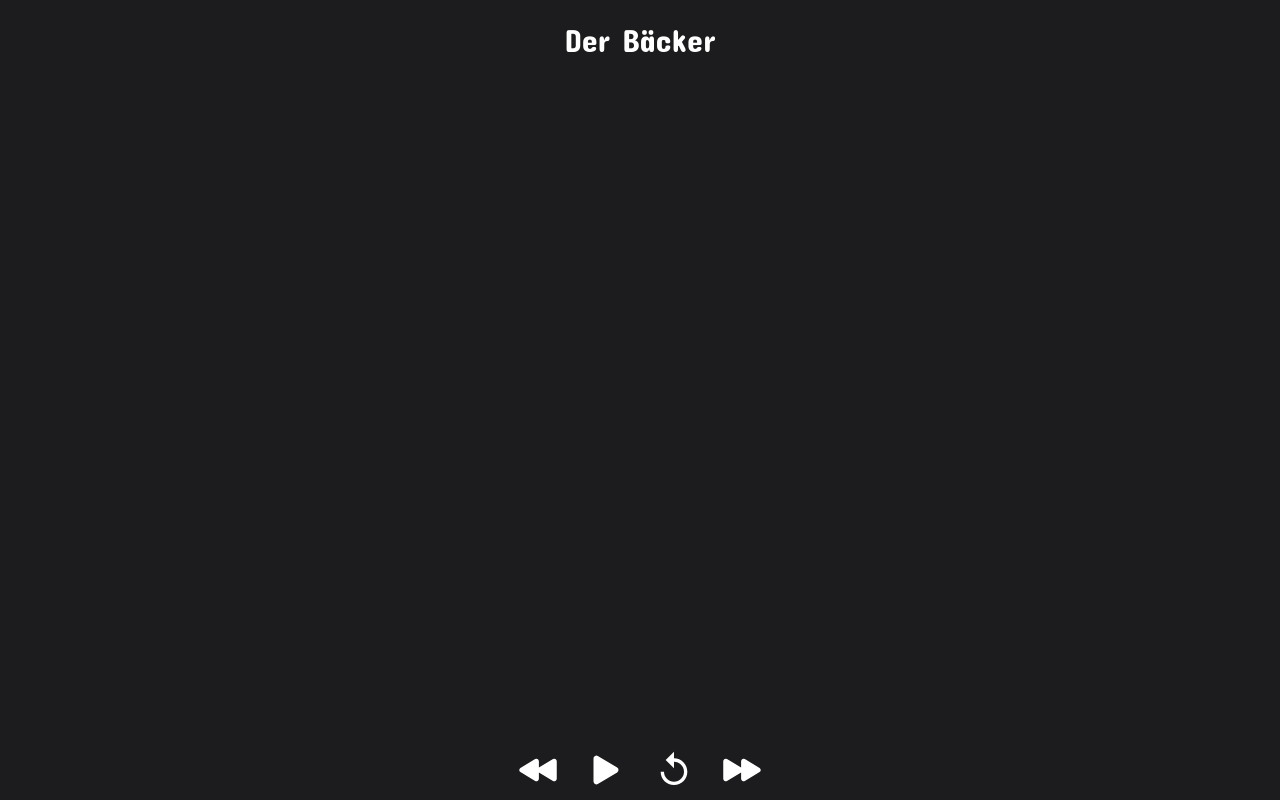
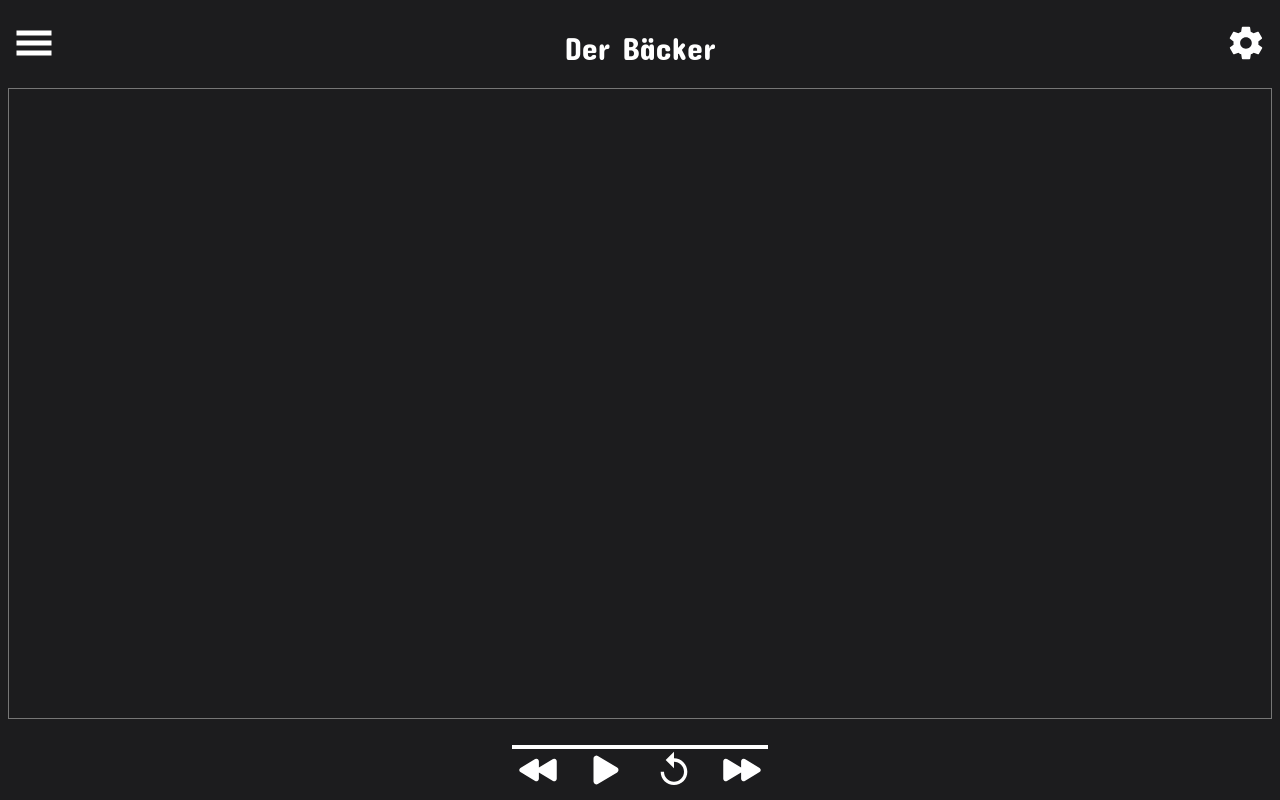
Before and after one commit to ananyatimalsina/typeoutloud, a React (Vite) app: page / in a window 1280 px wide. Built offline with nearby package versions, Linux system fonts and the light colour scheme; a web font is replaced by a local one.

Commit message:
Add textarea and finish Header

```diff
--- a/src/App.tsx
+++ b/src/App.tsx
@@ -1,8 +1,5 @@
-import { useState } from "react";
-import { invoke } from "@tauri-apps/api/tauri";
-import TypingScreen from "./Screens/TypingScreen";
+import TypingScreen from "./Screens/TypingScreen/typingscreen";
 import Header from "./Components/Header/header";
-import Footer from "./Components/Footer/footer";
 
 function App() {
   return (
--- a/src/Components/Footer/footer.css
+++ b/src/Components/Footer/footer.css
@@ -6,14 +6,7 @@
   display: flex;
   align-items: center;
   gap: 1rem;
-}
-.footerItem {
-  align-self: center;
-  font-size: 2.5rem;
-  color: white;
-  background: none;
-  border: none;
-  cursor: pointer;
+  border-top: 0.3rem solid white;
 }
 
 .footerItem svg:hover {
--- a/src/Components/Footer/footer.tsx
+++ b/src/Components/Footer/footer.tsx
@@ -13,16 +13,16 @@ export default function Footer() {
 
   return (
     <div className="footerContainer">
-      <button className="footerItem">
+      <button className="iconBtn footerItem">
         <IoPlayBack />
       </button>
-      <button className="footerItem">
+      <button className="iconBtn footerItem">
         {isPlaying ? <IoPause /> : <IoPlay />}
       </button>
-      <button className="footerItem">
+      <button className="iconBtn footerItem">
         <MdReplay />
       </button>
-      <button className="footerItem">
+      <button className="iconBtn footerItem">
         <IoPlayForward />
       </button>
     </div>
--- a/src/Components/Header/header.css
+++ b/src/Components/Header/header.css
@@ -0,0 +1,13 @@
+.headerContainer {
+  display: flex;
+  align-items: center;
+  justify-content: space-between;
+}
+
+.settingsButton {
+  transition: transform 0.3s;
+}
+
+.settingsButton:hover {
+  transform: rotate(90deg);
+}
--- a/src/Components/Header/header.tsx
+++ b/src/Components/Header/header.tsx
@@ -1,4 +1,5 @@
-import React from "react";
+import { IoMdSettings } from "react-icons/io";
+import { GiHamburgerMenu } from "react-icons/gi";
 
 import "./header.css";
 
@@ -8,8 +9,16 @@ type HeaderProps = {
 
 export default function Header({ title }: HeaderProps) {
   return (
-    <div>
-      <h1 className="textTitle">{title}</h1>
+    <div className="headerContainer">
+      <button className="iconBtn ">
+        <GiHamburgerMenu />
+      </button>
+      <h1 className="textTitle" style={{ flexGrow: 1, textAlign: "center" }}>
+        {title}
+      </h1>
+      <button className="iconBtn ">
+        <IoMdSettings className="settingsButton" />
+      </button>
     </div>
   );
 }
--- a/src/Screens/TypingScreen.tsx
+++ /dev/null
@@ -1,11 +0,0 @@
-import React from "react";
-import "./TypingScreen.css";
-import Footer from "../Components/Footer/footer";
-
-export default function TypingScreen() {
-  return (
-    <div>
-      <Footer />
-    </div>
-  );
-}
--- /dev/null
+++ b/src/Screens/TypingScreen/typingscreen.css
@@ -0,0 +1,12 @@
+.typingContainer {
+  display: flex;
+  justify-content: center;
+  align-items: center;
+}
+
+.dictationSolution {
+  background: transparent;
+  color: white;
+  resize: none;
+  width: 100%;
+}
--- /dev/null
+++ b/src/Screens/TypingScreen/typingscreen.tsx
@@ -0,0 +1,35 @@
+import React, { useEffect } from "react";
+import "./typingscreen.css";
+import Footer from "../../Components/Footer/footer";
+
+//TODO: Implement custom context menu for textarea to change font size, font style, etc.
+
+export default function TypingScreen() {
+  const [height, setHeight] = React.useState(0);
+
+  useEffect(() => {
+    const handleResize = () => {
+      const viewportHeight = window.innerHeight;
+      setHeight(viewportHeight - 175);
+    };
+
+    handleResize();
+    window.addEventListener("resize", handleResize);
+
+    return () => {
+      window.removeEventListener("resize", handleResize);
+    };
+  }, []);
+
+  return (
+    <div className="typingContainer">
+      <textarea
+        className="dictationSolution"
+        name="dictationSolution"
+        id="dictationSolution"
+        style={{ height: height }}
+      ></textarea>
+      <Footer />
+    </div>
+  );
+}
--- a/src/main.css
+++ b/src/main.css
@@ -6,6 +6,15 @@ body {
   user-select: none;
 }
 
+.iconBtn {
+  align-self: center;
+  font-size: 2.5rem;
+  color: white;
+  background: none;
+  border: none;
+  cursor: pointer;
+}
+
 .textTitle {
   font-family: "Concert One", sans-serif;
   font-weight: 400;
```
Also changed, not shown: src/Screens/TypingScreen.css (deleted).
